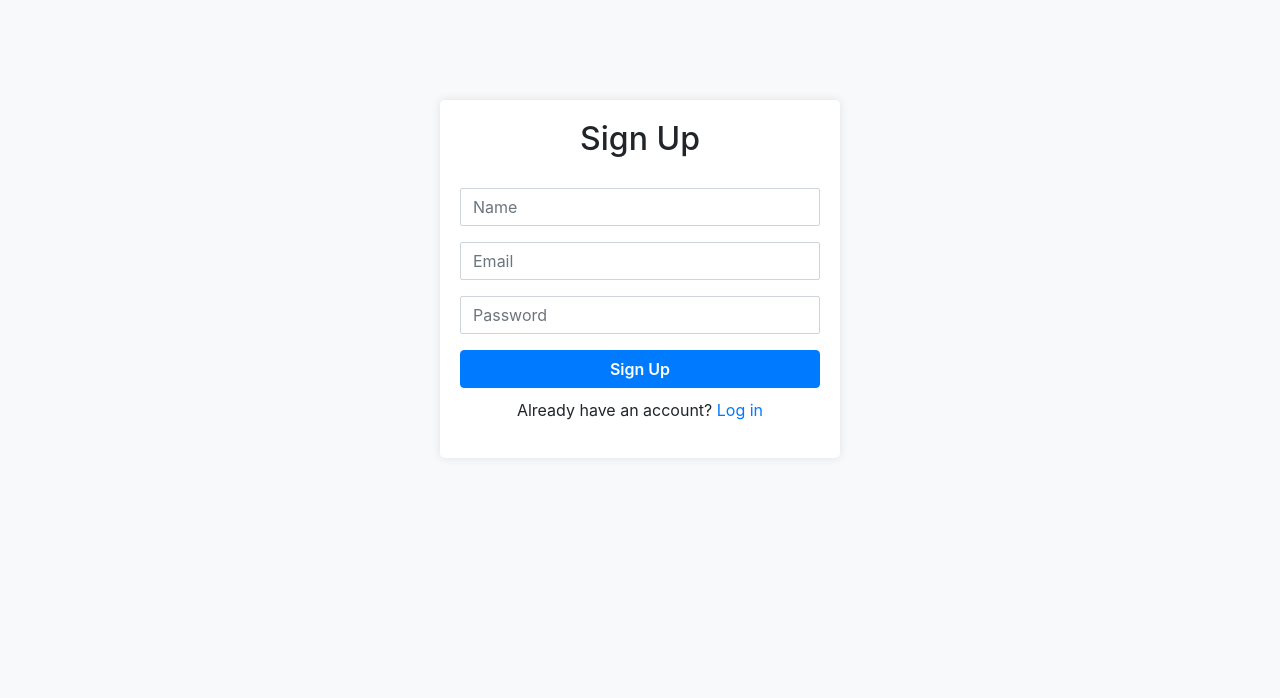
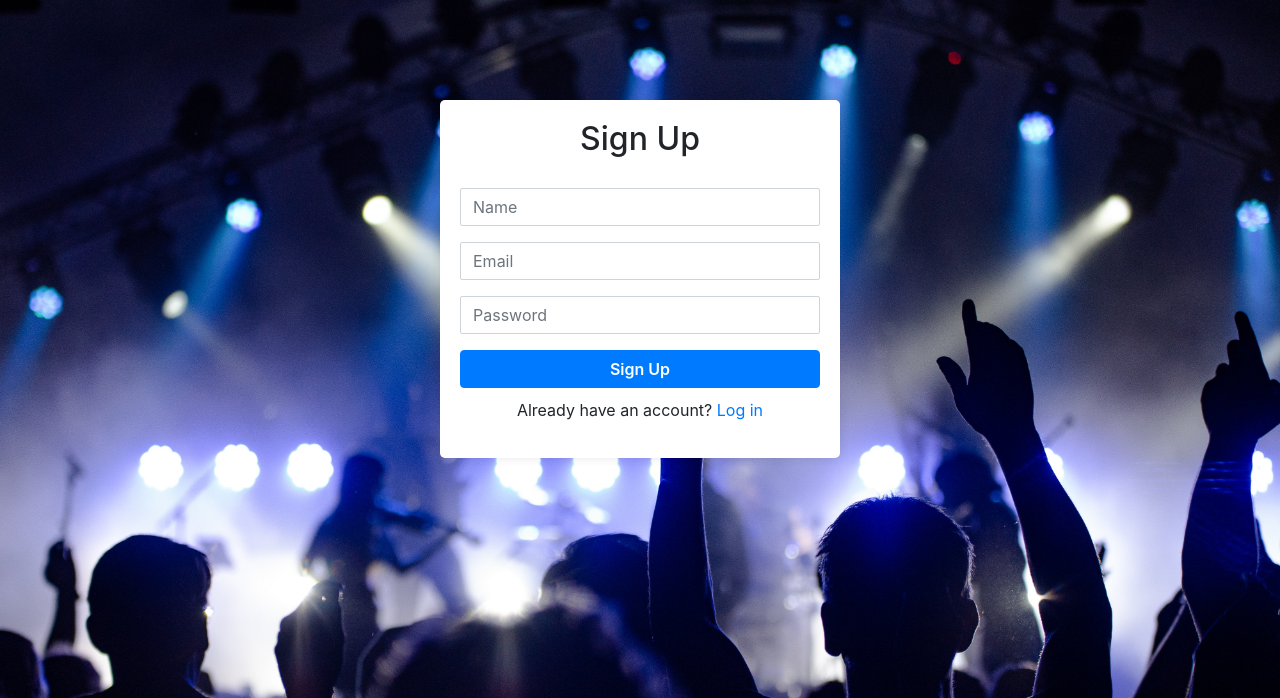
Before and after one commit to Yaj-t/EventWebsite, a PHP site: page /signup.php in a window 1280 px wide. Shown: the top 698 px of the page. Run offline with PHP 8.4, Linux system fonts and the light colour scheme.

Commit message:
added background image for login and signup

```diff
--- a/login.php
+++ b/login.php
@@ -41,6 +41,9 @@ if ($_SERVER["REQUEST_METHOD"] == "POST") {
     <style>
         body {
             background-color: #f8f9fa;
+            background-image: url("eventPic.jpg");
+            background-repeat: no-repeat;
+            background-size: cover;
         }
 
         .container {
--- a/signup.php
+++ b/signup.php
@@ -60,6 +60,9 @@ if ($_SERVER["REQUEST_METHOD"] == "POST") {
     <style>
         body {
             background-color: #f8f9fa;
+            background-image: url("eventPic.jpg");
+            background-repeat: no-repeat;
+            background-size: cover;
         }
 
         .signup-container {
```
